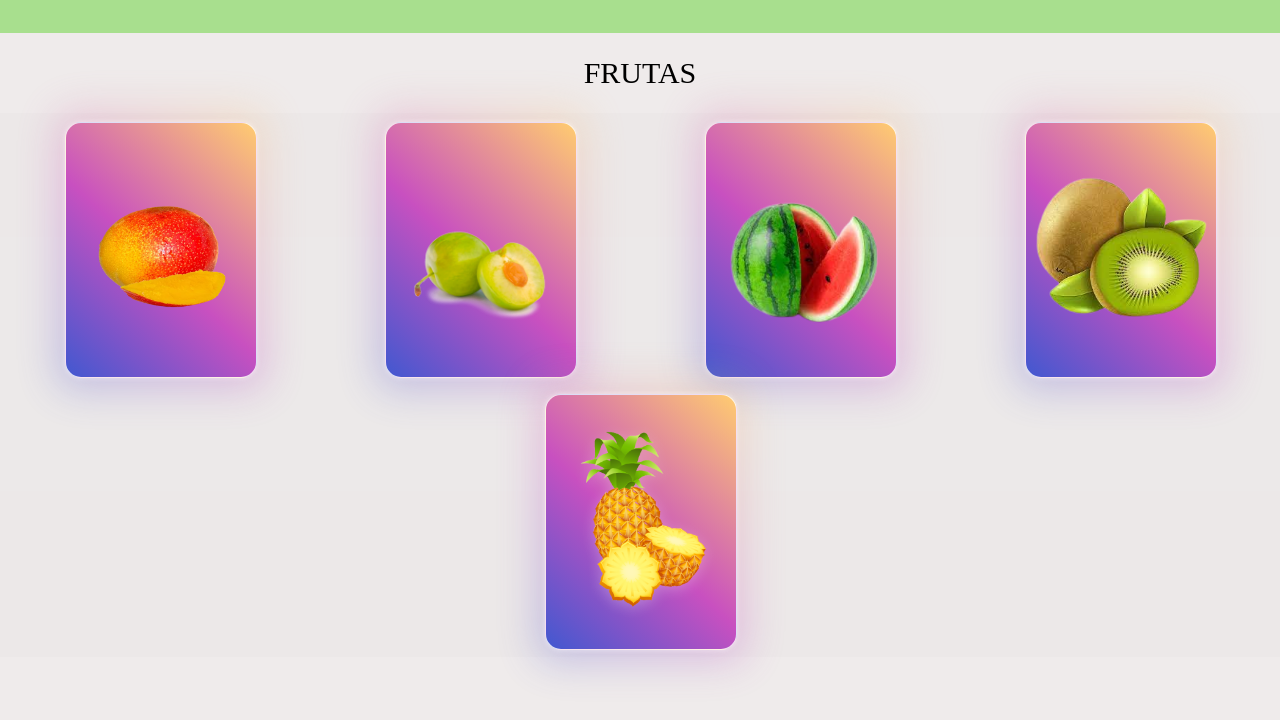
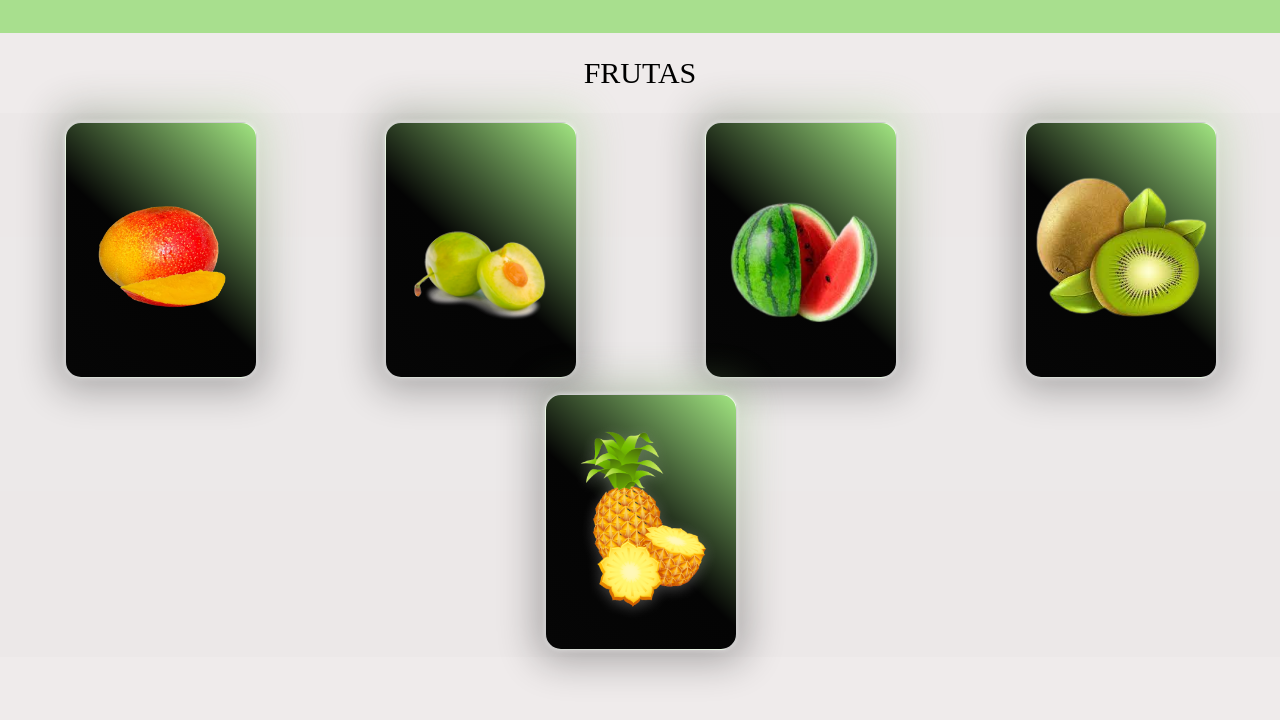
Before and after one commit to AdrianaOvando22/FrutApp, a plain HTML site: page index.html in a window 1280 px wide. Shown: the part 780-1500 px from the top of the page. Drawn offline with nearby package versions, Linux system fonts and the light colour scheme; a web font is replaced by a local one.

Commit message:
Cambiando color tarjeta

```diff
--- a/css/estilos.css
+++ b/css/estilos.css
@@ -348,7 +348,7 @@ body {
 
 /* MenuFrutas */
 
-.mensajeFrutas{
+.mensajeFrutas {
     display: flex;
     text-align: center;
     width: 100%;
@@ -359,20 +359,20 @@ body {
 }
 
 
-.menu{
+.menu {
     /* display: flex; */
     width: 100%;
     height: 92.2vh;
-    background-color:#ece8e8d8;
+    background-color: #ece8e8d8;
 
 }
 
-.containerMenuFrutas{
+.containerMenuFrutas {
 
     display: flex;
     width: 100%;
-    height:auto;
-    background-color:#ece8e8d8;
+    height: auto;
+    background-color: #ece8e8d8;
     justify-content: space-around;
     align-content: center;
     flex-wrap: wrap;
@@ -385,10 +385,10 @@ body {
     width: 190px;
     height: 254px;
     perspective: 1000px;
-margin:9px 45px;
+    margin: 9px 45px;
 }
 
-.menuImgTarjeta{
+.menuImgTarjeta {
     background-color: transparent;
     width: 90%;
     /* height: 1px; */
@@ -436,14 +436,12 @@ margin:9px 45px;
     font-weight: 700;
 }
 
-.frontSide,
-.frontSide::before {
-  background: linear-gradient(43deg, rgb(65, 88, 208) 0%, rgb(200, 80, 192) 46%, rgb(255, 204, 112) 100%);
+.frontSide, .frontSide::before {
+    background: linear-gradient(43deg, rgb(6 6 6) 0%, rgb(4 4 4) 46%, #a1e581 100%);
 }
 
-.backSide,
-.backSide::before {
-  background-image: linear-gradient(160deg, #0093E9 0%, #80D0C7 100%);
+.backSide, .backSide::before {
+    background-image: linear-gradient(160deg, #a1e581 0%, #80D0C7 100%);
 }
 
 .backSide {
```
Lines whose indentation alone changed are shown as unchanged.
